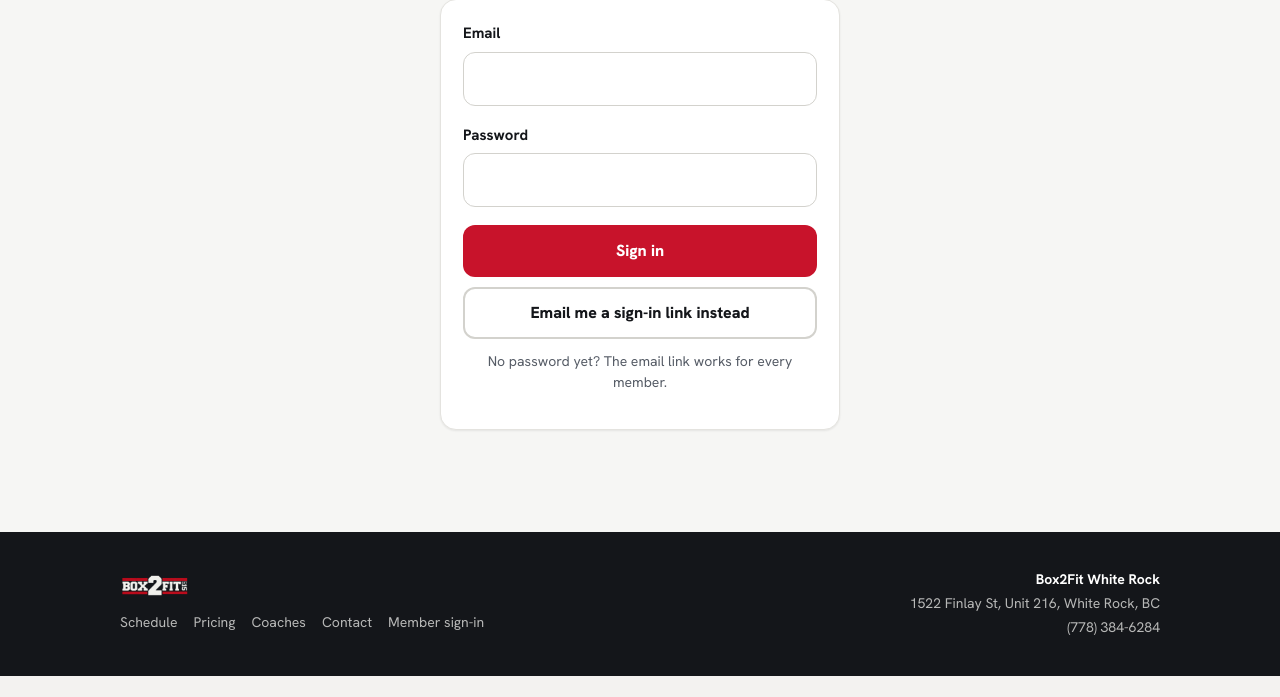
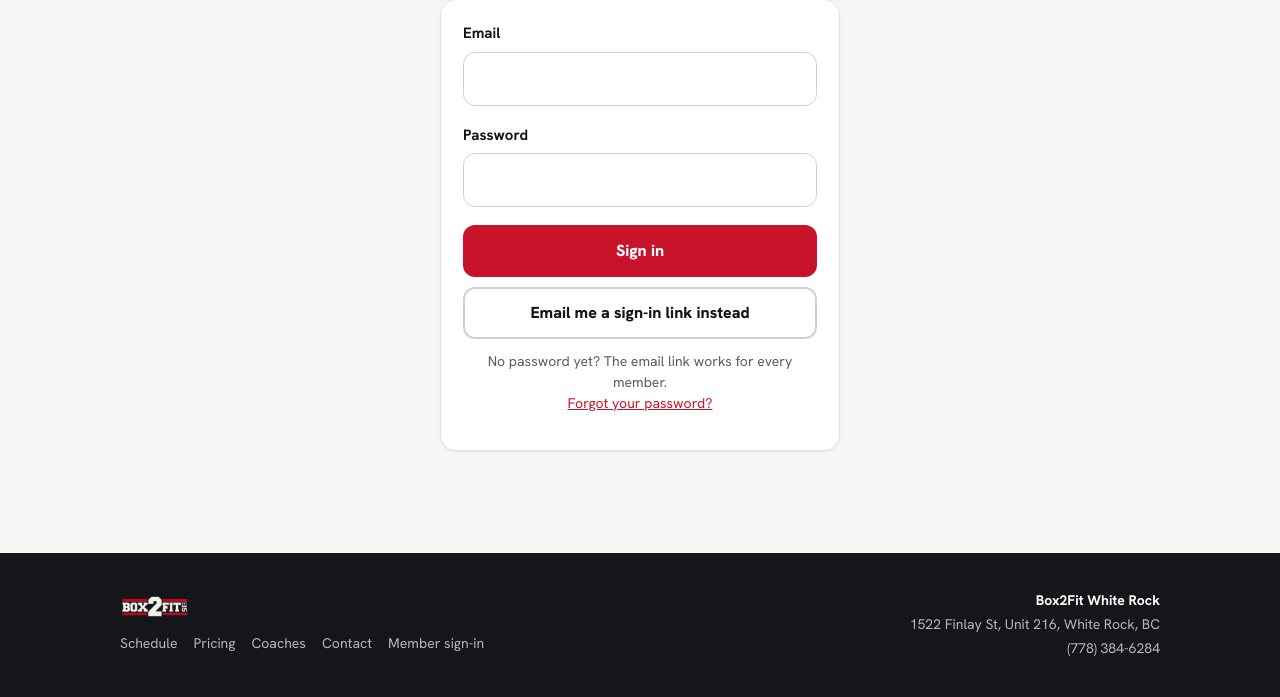
Before and after one commit to jevansxje-gif/box2fit-platform, a Flask app: page /portal/login in a window 1280 px wide. Shown: the part 195-892 px from the top of the page. Before the commit the page ends 871 px from the top, so only its background shows below. Run offline with Flask 3, Linux system fonts and the light colour scheme.

Commit message:
Self-serve password reset + admin-triggered reset links
Public /portal/forgot-password page (rate-limited, no account enumeration) emails a set-password link that works for every role - members land in the portal, coaches on the coach view, admins in ops - via the existing role-aware set-password flow. Forgot-password links added to both the member and staff login pages. Ops member detail gains a 'Send password reset' action using the same sender. New branded password_reset email template.

Co-Authored-By: Claude Fable 5 <noreply@anthropic.com>

```diff
--- a/app/blueprints/ops_admin.py
+++ b/app/blueprints/ops_admin.py
@@ -888,6 +888,12 @@ def member_detail(user_id: int):
             u.invited_at = utcnow()
             db.session.commit()
             flash("Invite re-sent.", "success")
+        elif action == "password_reset":
+            from .portal import send_password_reset
+
+            send_password_reset(u)
+            db.session.commit()
+            flash(f"Password reset link emailed to {u.email}.", "success")
         elif action == "cancel_sub":
             from ..services import billing
 
--- a/app/blueprints/portal.py
+++ b/app/blueprints/portal.py
@@ -61,6 +61,20 @@ log = logging.getLogger(__name__)
 MAGIC_MAX_AGE = 30 * 60  # magic links live 30 minutes
 
 
+def send_password_reset(user: User) -> None:
+    """Email a set-password link. Works for every role — the set-password
+    flow signs them in and lands them by role (member portal / coach view /
+    ops). Used by the public forgot-password page and the ops admin action."""
+    url = absolute_url(
+        "portal.set_password", token=make_token(user.id, SALT_SET_PASSWORD)
+    )
+    send_email(
+        user, user.email, "Set a new Box2Fit password",
+        render_template("emails/password_reset.html", user=user, url=url),
+        "password_reset", user.client_account_id,
+    )
+
+
 def _home_url(user) -> str:
     """Where a freshly signed-in user belongs. Staff accounts (coach invites
     reuse the member set-password flow) go to their ops home, not the portal."""
@@ -103,6 +117,25 @@ def login():
         else:
             flash("Invalid email or password. No password yet? Use the email link option.", "error")
     return render_template("portal/login.html")
+
+
+@bp.route("/forgot-password", methods=["GET", "POST"])
+@limiter.limit("10/hour", methods=["POST"])
+def forgot_password():
+    """Self-serve password reset for ANY account — members, coaches, staff.
+    Same response whether or not the email exists (no enumeration)."""
+    if request.method == "POST":
+        email = (request.form.get("email") or "").strip().lower()
+        user = db.session.query(User).filter_by(email=email, active=True).first()
+        if user:
+            send_password_reset(user)
+            db.session.commit()
+        flash(
+            "If that email has an account, a password link is on its way.",
+            "success",
+        )
+        return redirect(url_for("portal.forgot_password"))
+    return render_template("portal/forgot_password.html")
 
 
 @bp.get("/magic/<token>")
--- a/app/templates/ops/login.html
+++ b/app/templates/ops/login.html
@@ -15,6 +15,7 @@
       {{ form.password.label(class="pf-label") }}{{ form.password(class="pf-input", autocomplete="current-password") }}
     </div>
     <button class="pf-btn pf-btn--primary pf-btn--block" type="submit">Sign in</button>
+    <p class="pf-hint" style="margin-top:12px;text-align:center"><a href="{{ url_for('portal.forgot_password') }}">Forgot your password?</a></p>
   </form>
 </div>
 {% endblock %}
--- a/app/templates/ops/member_detail.html
+++ b/app/templates/ops/member_detail.html
@@ -40,6 +40,7 @@
       <form method="post" style="margin-top:10px">
         <input type="hidden" name="csrf_token" value="{{ csrf_token() }}" />
         <button class="pf-btn pf-btn--dark pf-btn--sm" name="action" value="resend_invite">Resend account invite</button>
+        <button class="pf-btn pf-btn--ghost pf-btn--sm" name="action" value="password_reset" style="margin-left:8px" title="Emails a link where they choose a new password themselves">Send password reset</button>
       </form>
     </div>
   </div>
--- a/app/templates/portal/login.html
+++ b/app/templates/portal/login.html
@@ -16,7 +16,7 @@
     </div>
     <button class="pf-btn pf-btn--primary pf-btn--block" type="submit" name="mode" value="password">Sign in</button>
     <button class="pf-btn pf-btn--ghost pf-btn--block" type="submit" name="mode" value="magic" style="margin-top:10px">Email me a sign-in link instead</button>
-    <p class="pf-hint" style="margin-top:12px;text-align:center">No password yet? The email link works for every member.</p>
+    <p class="pf-hint" style="margin-top:12px;text-align:center">No password yet? The email link works for every member.<br /><a href="{{ url_for('portal.forgot_password') }}">Forgot your password?</a></p>
   </form>
 </div>
 {% endblock %}
```
Also changed, not shown: app/templates/emails/password_reset.html (added, +11 -0 lines), app/templates/portal/forgot_password.html (added, +17 -0 lines), tests/test_pass3_portal.py (+41 -0 lines).
